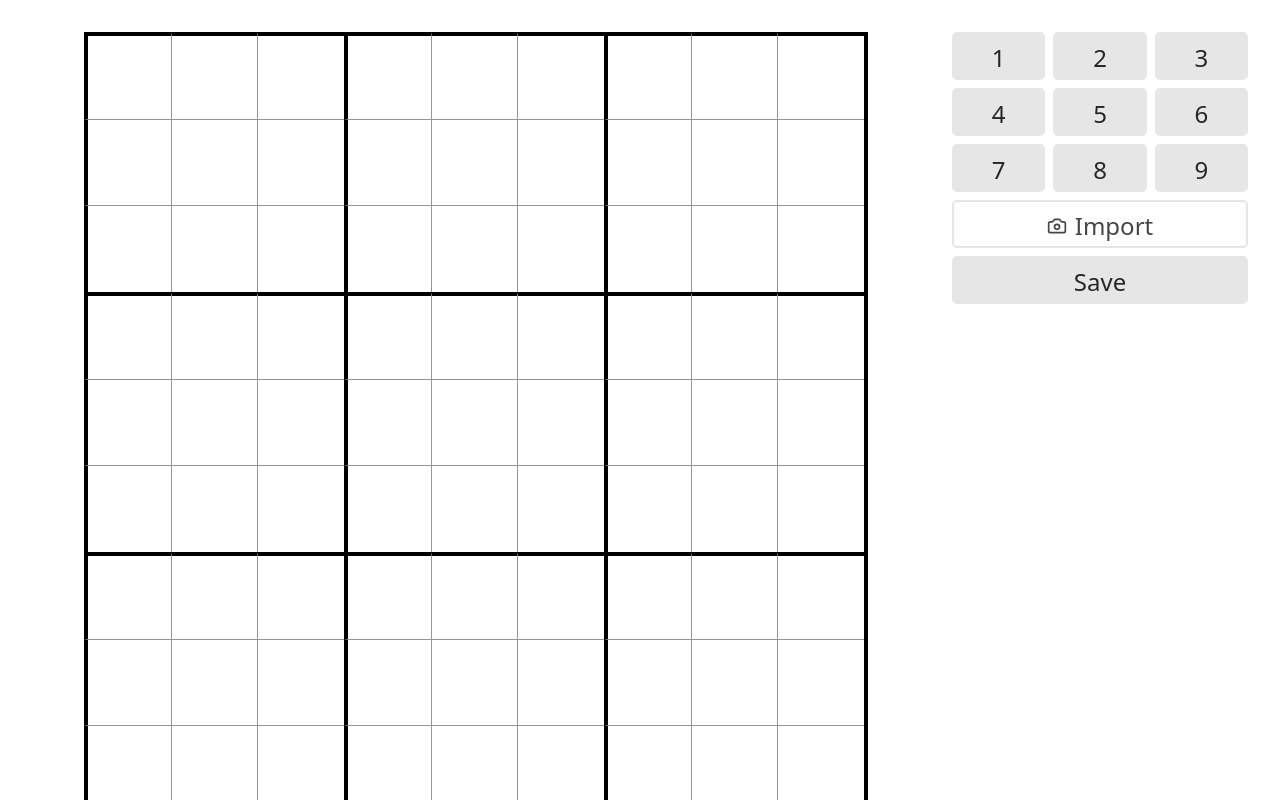
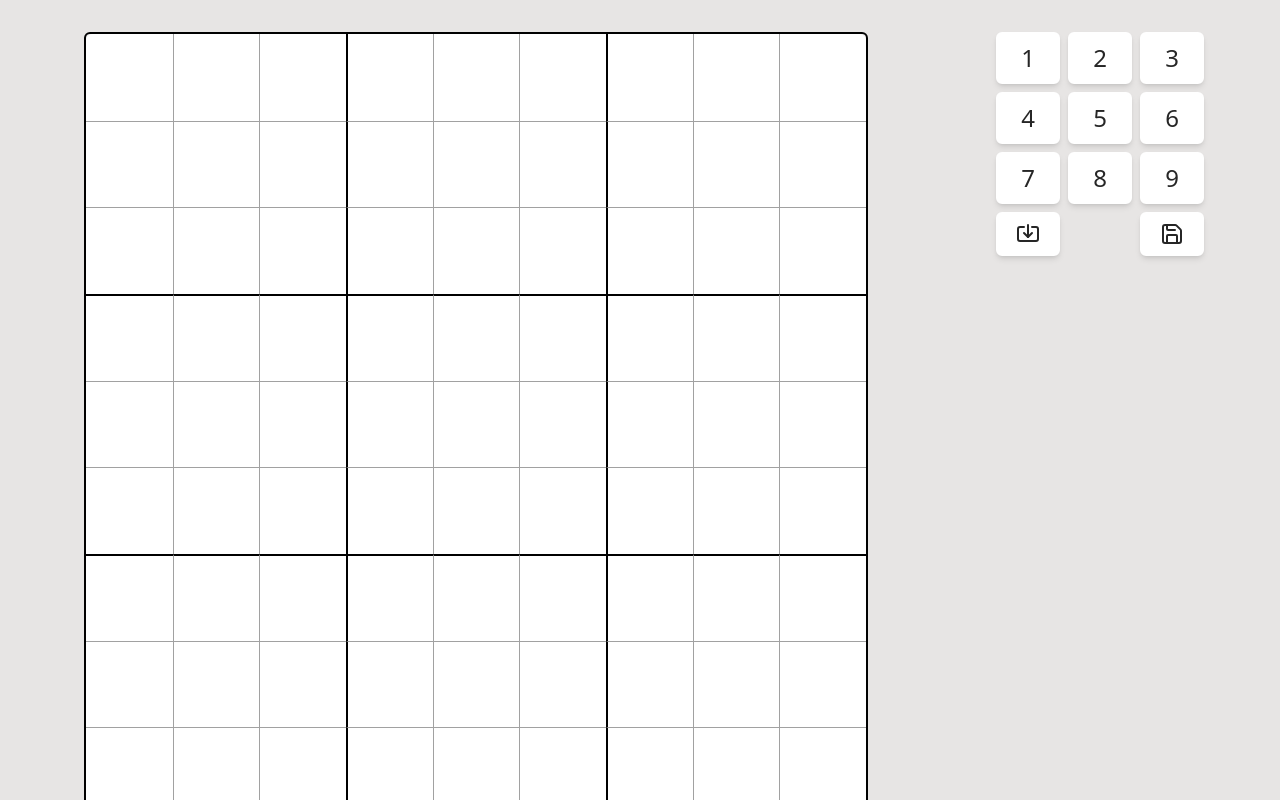
Before and after one commit to airburst/sudoku-solver, a React (Vite) app: page / in a window 1280 px wide. Built offline with nearby package versions, Linux system fonts and the light colour scheme.

Commit message:
feat: Style buttons

```diff
--- a/src/components/Button.tsx
+++ b/src/components/Button.tsx
@@ -4,12 +4,14 @@ import type { ButtonHTMLAttributes, ReactNode } from "react";
 interface ButtonProps extends ButtonHTMLAttributes<HTMLButtonElement> {
   children: ReactNode;
   primary?: boolean;
+  active?: boolean;
   size?: "normal" | "large";
 }
 
 const Button = ({
   children,
   primary = false,
+  active = false,
   size = "normal",
   className,
   ...props
@@ -17,9 +19,10 @@ const Button = ({
   return (
     <button
       className={cn(
-        "border-2 border-btn rounded-[5px] cursor-pointer text-2xl w-full h-full",
+        "border-2 border-btn rounded-md cursor-pointer text-2xl w-full h-full shadow-md",
         size === "large" ? "py-2 px-8" : "py-2",
         primary ? "bg-btn text-fixed" : "bg-white text-guess",
+        active ? "bg-blue-200" : "bg-white",
         className,
       )}
       {...props}
--- a/src/features/puzzle/Cell.tsx
+++ b/src/features/puzzle/Cell.tsx
@@ -30,18 +30,35 @@ const Cell = ({ data, row = 0, col = 0, onKeyDown, onKeyUp }: CellProps) => {
   };
 
   // Determine border classes for 3x3 grid sections
+  // Outside edges of puzzle are handled by the container
+  // and have no borders here
   const borderTopClass =
-    row % 3 === 0
-      ? "border-t-4 border-t-black"
-      : "border-t border-t-cell-border";
+    row === 0
+      ? ""
+      : row % 3 === 0
+        ? "border-t-2 border-t-neutral-black"
+        : "border-t border-t-cell-border border-t-neutral-400";
   const borderLeftClass =
-    col % 3 === 0
-      ? "border-l-4 border-l-black"
-      : "border-l border-l-cell-border";
+    col === 0
+      ? ""
+      : col % 3 === 0
+        ? "border-l-2 border-l-neutral-black"
+        : "border-l border-l-cell-border border-l-neutral-400";
+  // Corner cells are rounded on their outside corner
+  const cornerClass =
+    row === 0 && col === 0
+      ? "rounded-tl-md"
+      : row === 0 && col === 8
+        ? "rounded-tr-md"
+        : row === 8 && col === 0
+          ? "rounded-bl-md"
+          : row === 8 && col === 8
+            ? "rounded-br-md"
+            : "";
 
   // Background color
   const bgClass = data.selected
-    ? "bg-selected"
+    ? "bg-blue-300"
     : data.fixedVal
       ? "bg-fixed-bg"
       : "bg-white";
@@ -55,6 +72,7 @@ const Cell = ({ data, row = 0, col = 0, onKeyDown, onKeyUp }: CellProps) => {
         borderTopClass,
         borderLeftClass,
         bgClass,
+        cornerClass,
         hasSetValue ? "cursor-default" : "cursor-pointer",
       )}
       onPointerDown={handleClickCell}
--- a/src/features/puzzle/Controls/GameControls.tsx
+++ b/src/features/puzzle/Controls/GameControls.tsx
@@ -15,10 +15,20 @@ const GameControls = () => {
   };
 
   return (
-    <div className="grid w-full grid-cols-2 grid-rows-[repeat(2,3rem)] gap-2 mt-4">
-      <Button onClick={() => dispatch(restart())}>Restart</Button>
-      <Button onClick={handleSolve}>Solve</Button>
+    <div className="grid w-full grid-cols-3 grid-rows-[repeat(3,4rem)] gap-2 mt-2">
+      <Button
+        onClick={() => dispatch(restart())}
+        className="flex items-center justify-center"
+      >
+        Restart
+      </Button>
       <Button onClick={() => dispatch(reset())}>Reset</Button>
+      <Button
+        onClick={handleSolve}
+        className="flex items-center justify-center"
+      >
+        Solve
+      </Button>
     </div>
   );
 };
--- a/src/features/puzzle/Controls/NumberControls.tsx
+++ b/src/features/puzzle/Controls/NumberControls.tsx
@@ -1,4 +1,4 @@
-import { Camera } from "lucide-react";
+import { Camera, Eraser, Icon, Import, Save } from "lucide-react";
 import Button from "@/components/Button";
 import { useAppDispatch, useAppSelector } from "@/hooks/redux";
 import {
@@ -22,8 +22,12 @@ const NumberControls = () => {
     }
   };
 
+  const gridRows = locked ? 4 : 5;
+
   return (
-    <div className="grid grid-cols-3 gap-2 w-full grid-rows-[repeat(3,3rem)]">
+    <div
+      className={`grid grid-cols-[repeat(3,4rem)] gap-2 grid-rows-[repeat(${gridRows},4rem)] mt-2 md:mt-0 mx-auto`}
+    >
       <Button primary onClick={() => setValue(1)}>
         1
       </Button>
@@ -54,9 +58,13 @@ const NumberControls = () => {
 
       {/* Delete button */}
       {locked && (
-        <div className="h-12 col-span-3">
-          <Button primary onClick={() => setValue(0)}>
-            X
+        <div className="col-start-2">
+          <Button
+            primary
+            onClick={() => setValue(0)}
+            className="flex items-center justify-center"
+          >
+            <Eraser size={20} />
           </Button>
         </div>
       )}
@@ -64,17 +72,26 @@ const NumberControls = () => {
       {/* Import and Save buttons - only in setup mode */}
       {!locked && (
         <>
-          <div className="col-span-3 h-12">
-            <Button onClick={() => dispatch(setImportState("capturing"))}>
-              <span className="flex items-center justify-center gap-2">
-                <Camera size={20} />
-                Import
-              </span>
+          <div>
+            <Button
+              primary
+              onClick={() => dispatch(setImportState("capturing"))}
+              className="flex items-center justify-center gap-2"
+              title="Import Puzzle"
+              aria-label="Import Puzzle"
+            >
+              <Import size={24} />
             </Button>
           </div>
-          <div className="col-span-3 h-12">
-            <Button primary onClick={() => dispatch(lockBoard())}>
-              Save
+          <div className="col-start-3">
+            <Button
+              primary
+              onClick={() => dispatch(lockBoard())}
+              className="flex items-center justify-center gap-2"
+              title="Save Puzzle"
+              aria-label="Save Puzzle"
+            >
+              <Save size={24} />
             </Button>
           </div>
         </>
--- a/src/features/puzzle/Controls/PlacementControls.tsx
+++ b/src/features/puzzle/Controls/PlacementControls.tsx
@@ -10,27 +10,20 @@ const PlacementControls = () => {
   const setMode = (m: Mode) => dispatch(changeMode(m));
 
   return (
-    <div className="flex flex-row w-[calc(100%-4px)] border-2 border-btn rounded-[5px] mt-2">
+    <div className="flex flex-row mt-2 h-16">
       <Button
-        primary={mode === "normal"}
+        active={mode === "normal"}
         onClick={() => setMode("normal")}
-        className="border-0 rounded-none first:rounded-l-[3px]"
+        className="border-0 rounded-none first:rounded-l-md"
       >
         Normal
       </Button>
       <Button
-        primary={mode === "corner"}
-        onClick={() => setMode("corner")}
-        className="border-0 rounded-none border-x-2 border-x-btn"
+        active={mode === "centre"}
+        onClick={() => setMode("centre")}
+        className="border-0 rounded-none last:rounded-r-md"
       >
-        Corner
-      </Button>
-      <Button
-        primary={mode === "centre"}
-        onClick={() => setMode("centre")}
-        className="border-0 rounded-none last:rounded-r-[3px]"
-      >
-        Centre
+        Notes
       </Button>
     </div>
   );
--- a/src/features/puzzle/Import/CameraCapture.tsx
+++ b/src/features/puzzle/Import/CameraCapture.tsx
@@ -49,11 +49,21 @@ const CameraCapture = ({
       // Provide user-friendly error messages
       let message = "Could not access camera";
       if (err instanceof Error) {
-        if (err.name === "NotAllowedError" || err.name === "PermissionDeniedError") {
-          message = "Camera permission denied. Please allow camera access and try again.";
-        } else if (err.name === "NotFoundError" || err.name === "DevicesNotFoundError") {
+        if (
+          err.name === "NotAllowedError" ||
+          err.name === "PermissionDeniedError"
+        ) {
+          message =
+            "Camera permission denied. Please allow camera access and try again.";
+        } else if (
+          err.name === "NotFoundError" ||
+          err.name === "DevicesNotFoundError"
+        ) {
           message = "No camera found on this device";
-        } else if (err.name === "NotReadableError" || err.name === "TrackStartError") {
+        } else if (
+          err.name === "NotReadableError" ||
+          err.name === "TrackStartError"
+        ) {
           message = "Camera is in use by another app";
         }
       }
@@ -128,7 +138,8 @@ const CameraCapture = ({
 
       {!externalError && !cameraError && (
         <p className="text-guess text-sm">
-          Position the puzzle to fill the frame. Ensure good lighting and avoid glare.
+          Position the puzzle to fill the frame. Ensure good lighting and avoid
+          glare.
         </p>
       )}
 
@@ -158,7 +169,7 @@ const CameraCapture = ({
 
       <canvas ref={canvasRef} className="hidden" />
 
-      <div className="flex gap-2">
+      <div className="grid grid-cols-2 gap-2 grid-rows-[4rem]">
         {!cameraError && isCameraReady && (
           <Button primary onClick={capturePhoto} className="flex-1">
             <span className="flex items-center justify-center gap-2">
--- a/src/features/puzzle/PuzzleBoard.tsx
+++ b/src/features/puzzle/PuzzleBoard.tsx
@@ -92,7 +92,7 @@ const PuzzleBoard = () => {
       className="grid grid-rows-[repeat(9,1fr)] grid-cols-[repeat(9,1fr)]
                  aspect-square w-full
                  md:w-[min(100cqw,100cqh-1rem)] md:max-h-[calc(100cqh-1rem)]
-                 border-r-4 border-b-4 border-black touch-none"
+                 touch-none border-2 rounded-md"
     >
       {boardData.map((rowData, rowIndex) =>
         rowData.map((cell, colIndex) => (
--- a/src/routes/index.tsx
+++ b/src/routes/index.tsx
@@ -19,7 +19,7 @@ function App() {
   const resumePuzzle = () => dispatch(resume());
 
   return (
-    <div className="flex flex-col h-full overflow-hidden">
+    <div className="flex flex-col h-full overflow-hidden bg-stone-200">
       {locked && <TimerBar />}
       <div
         className="grid h-full p-2 gap-2
--- a/src/styles.css
+++ b/src/styles.css
@@ -10,7 +10,7 @@
   --color-guess: #464646;
   --color-pencil: #6a6a6a;
   --color-error: #f24556;
-  --color-btn: #e6e6e6;
+  --color-btn: #ffffff;
   --color-selected: #ffda01;
   --color-cell-border: #959594;
   --color-fixed-bg: #e6e6e6;
```
Also changed, not shown: 1 other file (tests, documents, lock files or other folders).
